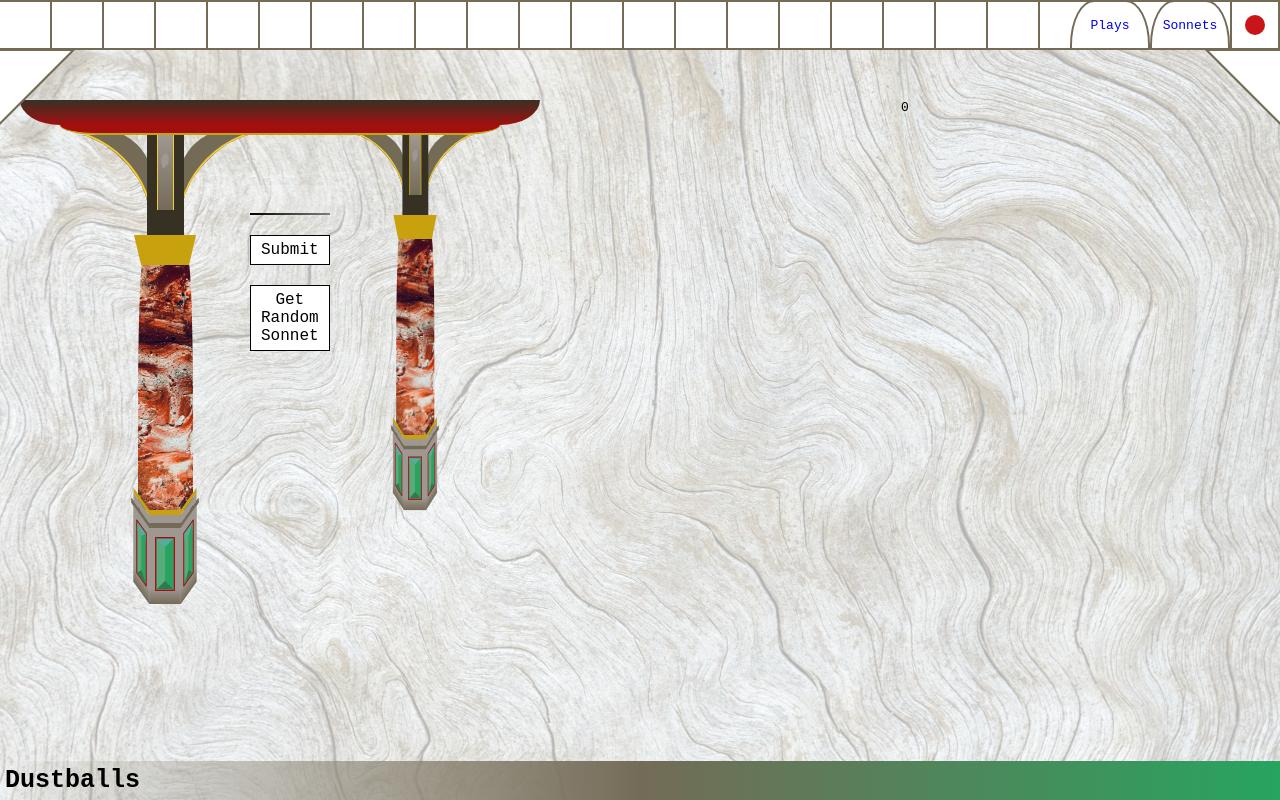
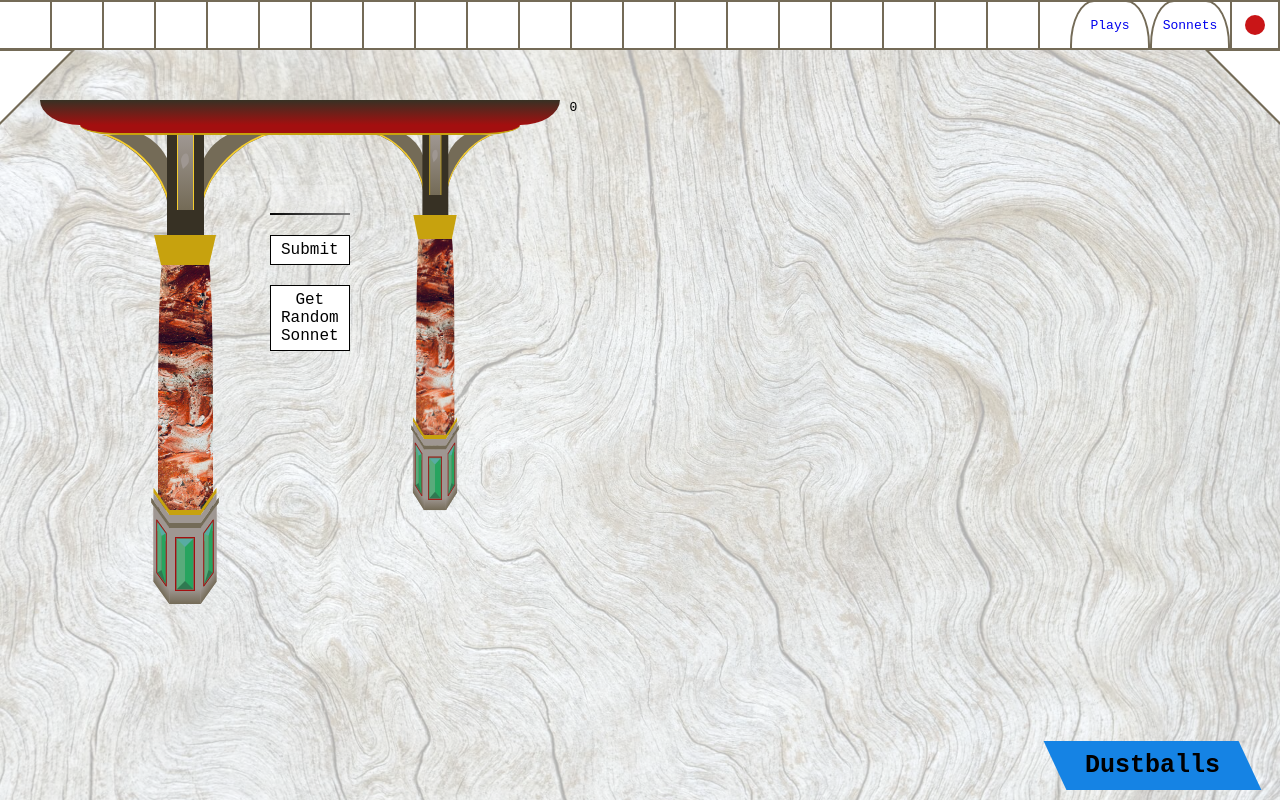
Before and after one commit to MikeyManoguerra/dustballs, a React (Create React App) app in the folder client/: page /sonnets in a window 1280 px wide. Built offline with nearby package versions, Linux system fonts and the light colour scheme; no server answers.

Commit message:
rethink paper display css

```diff
--- a/client/src/Views/SonnetView.tsx
+++ b/client/src/Views/SonnetView.tsx
@@ -61,7 +61,7 @@ export default function SonnetDisplay() {
         </div>
         <div className="SonnetView__sonnet">
           {snippet.length && (
-            <div className="SonnetView__SonnetInner">
+            <div className="SonnetView__sonnetInner">
               <div className="SonnetView__sonnetControls">
                 <p>Sonnet Number:{querySet[currentQuery].title}</p>
                 <button
--- a/client/src/components/Sonnet.tsx
+++ b/client/src/components/Sonnet.tsx
@@ -23,9 +23,9 @@ export default function Sonnet({ sonnet, query, isExpanded }: TextProps) {
       },
       {
         opacity: 0,
-        duration: 0
+        duration: 0.5
       },
-      'size',
+
     )
     tl.current.to(paper.current,
       {
@@ -72,17 +72,16 @@ export default function Sonnet({ sonnet, query, isExpanded }: TextProps) {
   })
 
   return (
-    <div className="Sonnet__background">
+    <div className="Sonnet">
+      <div className="Sonnet__accentTop" />
       <div
         ref={paper}
-        className={`Sonnet__text Sonnet__text${isExpanded ? '--sonnet' : '--snippet'}`}
+        className={`Sonnet__paper Sonnet__paper${isExpanded ? '--sonnet' : '--snippet'}`}
       >
-        <ul ref={snippet}>{sonnetHtml}</ul>
-        <span className="Sonnet__accent1"></span>
-        <span className="Sonnet__accent2"></span>
-        <span className="Sonnet__accent3"></span>
-        <span className="Sonnet__accent4"></span>
+        <ul className="Sonnet__textList" ref={snippet}>{sonnetHtml}</ul>
+
       </div>
+      <div className="Sonnet__accentBottom" />
     </div>
   )
 }
--- a/client/src/components/Title.tsx
+++ b/client/src/components/Title.tsx
@@ -3,7 +3,11 @@ import React from 'react'
 export default function Title() {
   return (
     <div className="Title">
-      <h1>Dustballs</h1>
+      <div className="Title__wrapper">
+        <div className="Title__scroll">
+        </div>
+        <h1>Dustballs</h1>
+      </div>
     </div>
   )
 }
--- a/client/src/style/base/_lookups.scss
+++ b/client/src/style/base/_lookups.scss
@@ -9,6 +9,7 @@ $gold:#C7A20E;
 $light-grey:#9F9792;
 $grey:#746B57;
 $dark-grey:#373124;
+$blue: #1583E4;
 
 
 // @function color($key) {
--- a/client/src/style/base/_mixins.scss
+++ b/client/src/style/base/_mixins.scss
@@ -1,10 +1,3 @@
-@mixin grid($gap: 10px) {
-  display: grid;
-  margin-left: 20px;
-  margin-right: 20px;
-  grid-gap: $gap;
-}
-
 @mixin adhere {
   position: absolute;
   top: 0;
@@ -39,3 +32,15 @@ $breakpoints: (
     @content;
   }
 }
+
+@mixin grid($gap: 10px) {
+  display: grid;
+  margin-right: 20px;
+  margin-left: 20px;
+  grid-gap: $gap;
+  max-width: 1200px;
+  @include breakpoint(xlarge) {
+    margin-right: auto;
+    margin-left: auto;
+  }
+}
--- a/client/src/style/components/_Footer.scss
+++ b/client/src/style/components/_Footer.scss
@@ -3,6 +3,6 @@
   right: 0;
   bottom: 0;
   left: 0;
-  background: linear-gradient(to left, #fff, transparent);
+
   z-index: 5;
 }
--- a/client/src/style/components/_Header.scss
+++ b/client/src/style/components/_Header.scss
@@ -3,7 +3,5 @@
   top: 0;
   right: 0;
   left: 0;
-  background: linear-gradient(to left,#fff, transparent);
-
   z-index: 5;
 }
--- a/client/src/style/components/_Sonnet.scss
+++ b/client/src/style/components/_Sonnet.scss
@@ -1,78 +1,92 @@
-.Sonnet__background {
+.Sonnet {
   position: relative;
-  margin-top: 100px;
-  justify-self: center;
-  display: inline-block;
-  background-color: rgb(172, 105, 105);
-  background-color: white;
-  box-shadow: 0 0 10px 10px rgb(172, 105, 105);
-  padding: 10px;
+  background: radial-gradient(black 10%, transparent 70%);
+  padding: 50px 0px;
 }
 
-.Sonnet__text {
+$paper-edge: polygon(
+  100% 100%,
+  100% 22%,
+  90% 8%,
+  80% 15%,
+  74% 29%,
+  68% 32%,
+  63% 34%,
+  60% 20%,
+  53% 11%,
+  44% 17%,
+  39% 31%,
+  32% 36%,
+  20% 19%,
+  6% 13%,
+  0% 10%,
+  0 100%
+);
+
+.Sonnet__accentTop {
   position: relative;
-  display: inline-block;
-  padding: 25px 10px;
-  border-top-right-radius: 50px;
-  border-bottom-right-radius: 10px;
-  // background: linear-gradient(to bottom, rgb(136, 90, 63), rgb(236, 224, 209), rgb(245, 202, 177));
+  display: block;
+  top: 0;
+  left: 0;
+  height: 50px;
+  clip-path: $paper-edge;
+  background-color: $dark-grey;
 
-  // &::before {
-  //   position: absolute;
-  //   top: 0;
-  //   left: 0;
-  //   border-top: 20px solid rgb(172, 105, 105);
-  //   border-right: 8px solid transparent;
-  //   border-left: 10px solid transparent;
-  //   width: 0;
-  //   height: 0;
-  //   transform: translateX(-5px);
-  //   content: "";
-  // }
+  &::before {
+    position: absolute;
+    top: 4px;
+    left: 4px;
+    width: calc(100% - 8px);
+    height: calc(100% - 4px);
+    background-color: rgb(230, 222, 213);
+    clip-path: $paper-edge;
+    content: "";
+  }
 }
 
-// .Sonnet__accent1 {
-//   position: absolute;
-//   display: block;
-//   top: 0;
-//   right: 0;
-//   width: 100px;
-//   height: 15px;
-//   transform: skewX(45deg);
-//   background-color:rgb(172, 105, 105);
-// }
+.Sonnet__paper {
+  position: relative;
+  display: flex;
+  justify-content: center;
+  align-items: center;
+  padding: 0 10px;
+  border-top-right-radius: 4px 10px;
+  border-bottom-right-radius: 10px;
+  background-color: $dark-grey;
 
-// .Sonnet__accent2 {
-//   position: absolute;
-//   display: block;
-//   bottom: 0;
-//   right: 100px;
-//   width: 0;
-//   height: 0;
-//   border-right: 40px solid transparent;
-//   border-bottom: 8px solid rgb(172, 105, 105);
-//   border-left: 60px solid transparent;
-// }
+  &::before {
+    position: absolute;
+    top: 0;
+    left: 4px;
+    width: calc(100% - 8px);
+    height: 100%;
+    background-color: rgb(230, 222, 213);
+    content: "";
+  }
+}
 
-// .Sonnet__accent3 {
-//   position: absolute;
-//   display: block;
-//   bottom: 0;
-//   left: 0;
-//   width: 100px;
-//   height: 12px;
-//   transform: skewX(30deg) translateX(-20px);
-//   background-color: rgb(172, 105, 105);
+.Sonnet__textList {
+  position: relative;
+}
 
-  // &::before {
-  //   position: absolute;
-  //   bottom: 0;
-  //   right:0;
-  //   width: 40px;
-  //   height: 100%;
-  //   background-color: red;
-  //   transform: skewX(-55deg) translateX(50%);
+.Sonnet__accentBottom {
+  position: relative;
+  display: block;
+  top: 0;
+  left: 0;
+  height: 50px;
+  clip-path: $paper-edge;
+  background-color: $dark-grey;
+  transform: rotate(180deg);
 
-  //   content: "";
-  // }
-// }
+  &::before {
+    position: absolute;
+    top: 4px;
+    left: 4px;
+    width: calc(100% - 8px);
+    height: calc(100% - 4px);
+    background-color: rgb(230, 222, 213);
+    clip-path: $paper-edge;
+    content: "";
+  }
+}
--- a/client/src/style/components/_Title.scss
+++ b/client/src/style/components/_Title.scss
@@ -1,7 +1,21 @@
 .Title {
-  background: linear-gradient(to left, $green, $grey, transparent);
-  padding: 5px;
+  display: flex;
+  justify-content: flex-end;
+  margin: 10px 30px;
+
   h1 {
+    position: relative;
     font-size: 25px;
   }
 }
+
+.Title__wrapper {
+  position: relative;
+  padding: 10px 30px;
+}
+
+.Title__scroll {
+  @include adhere;
+  background-color: $blue;
+  transform: skewX(25deg);
+}
--- a/client/src/style/views/_SonnetView.scss
+++ b/client/src/style/views/_SonnetView.scss
@@ -37,23 +37,18 @@
 
 .SonnetView__forms {
   grid-area: form;
-  display: flex;
-  flex-direction: column;
 }
 
 .SonnetView__formContent {
-  & + & {
-    margin-top: 20px;
-  }
-}
-
-.SonnetView__formSubmit {
-  margin-top: 20px;
 }
 
 .SonnetView__sonnet {
   grid-area: sonnet;
-  justify-self: center;
+}
+
+.SonnetView__sonnetInner {
+  padding-right: 20px;
+  padding-left: 20px;
 }
 
 .SonnetView__sonnetControls {
```
